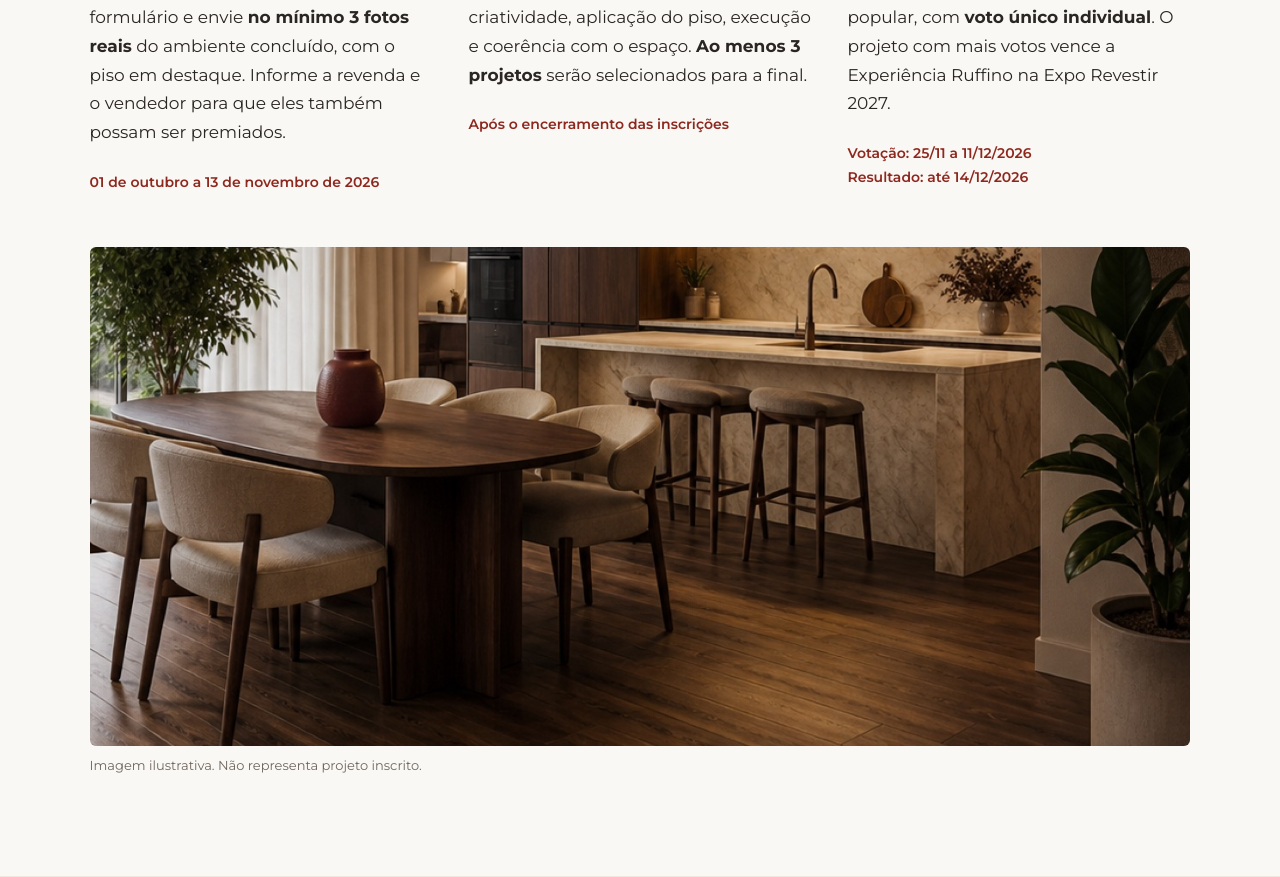
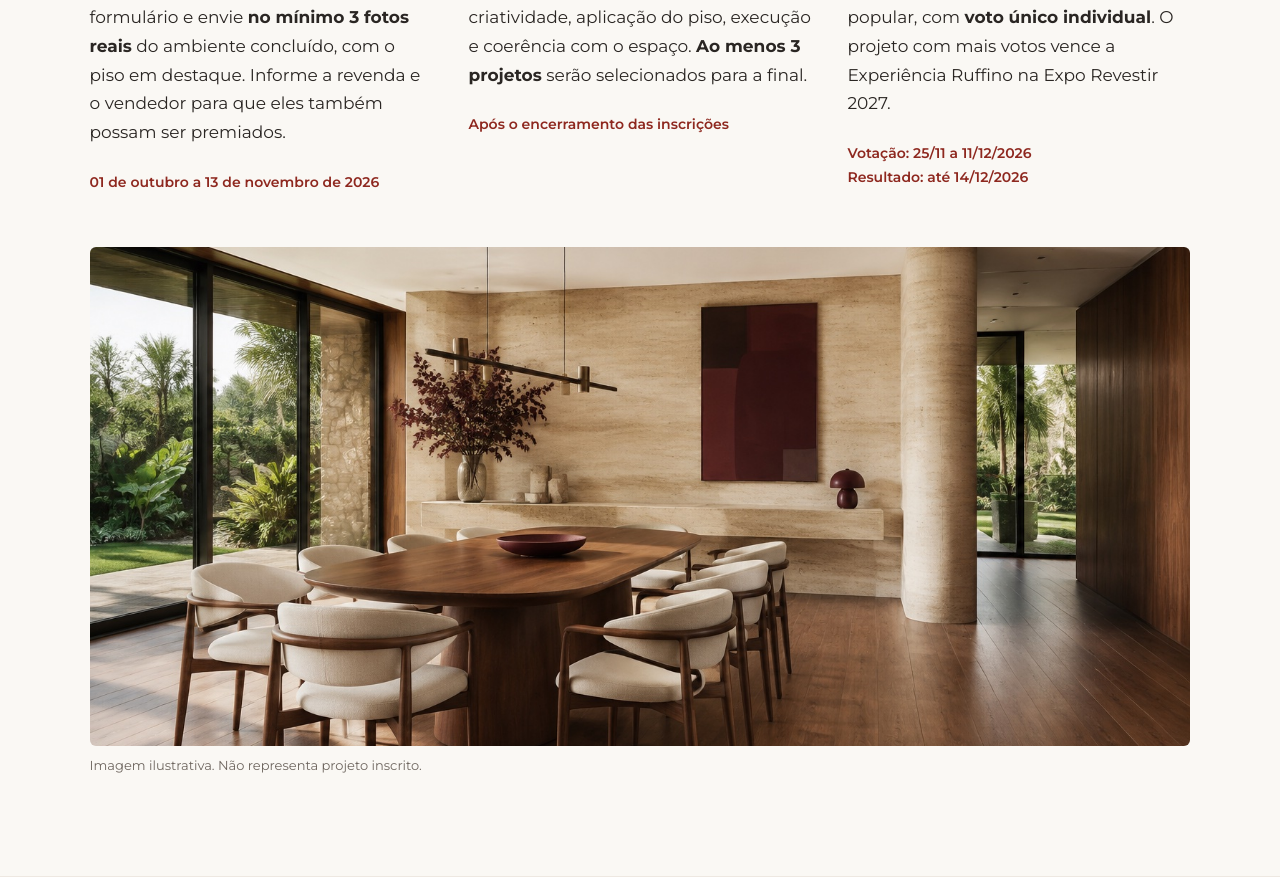
Before and after one commit to estudioas/passaporte, a PHP site: template views/home.php in a window 1280 px wide. Shown: the part 1348-2225 px from the top of the page. Run offline with PHP 8.4, Linux system fonts and the light colour scheme; the template is opened without the code that fills it, so the values that code supplies are empty.

Commit message:
Integrar imagens geradas à campanha

```diff
--- a/views/home.php
+++ b/views/home.php
@@ -15,7 +15,7 @@
   <article><span class="step-number">02</span><h3>É a vez da curadoria</h3><p>A comissão técnica avalia estética, criatividade, aplicação do piso, execução e coerência com o espaço. <strong>Ao menos 3 projetos</strong> serão selecionados para a final.</p><small>Após o encerramento das inscrições</small></article>
   <article><span class="step-number">03</span><h3>O público escolhe</h3><p>Os finalistas participam da votação popular, com <strong>voto único individual</strong>. O projeto com mais votos vence a Experiência Ruffino na Expo Revestir 2027.</p><small>Votação: 25/11 a 11/12/2026<br>Resultado: até 14/12/2026</small></article>
  </div>
- <figure class="campaign-editorial-image"><img src="/assets/img/finalista-ambiente-02-v2.jpg" alt="Ambiente ilustrativo contemporâneo com piso amadeirado e luz natural" loading="lazy" width="1536" height="1024"><figcaption>Imagem ilustrativa. Não representa projeto inscrito.</figcaption></figure>
+ <figure class="campaign-editorial-image"><img src="/assets/img/campanha-jantar-2027.jpg" alt="Ambiente ilustrativo contemporâneo com piso amadeirado e luz natural" loading="lazy" width="1536" height="1024"><figcaption>Imagem ilustrativa. Não representa projeto inscrito.</figcaption></figure>
 </section>
 <section class="campaign-eligibility">
  <div><span class="passport-eyebrow dark">Seu <span class="tag-keyword">projeto</span></span><h2>Antes de se cadastrar</h2></div>
@@ -25,4 +25,4 @@
  <div><span class="passport-eyebrow"><span class="tag-keyword">Experiência</span> Ruffino</span><h2>Seu próximo destino:<br><span>Expo Revestir 2027.</span></h2><p>O autor do projeto vencedor embarca para São Paulo como convidado VIP da Ruffino.</p></div>
  <div><ul class="prize-list"><li>Passagem aérea de ida e volta, com origem no Brasil</li><li>1 diária de hotel, conforme disponibilidade</li><li>Traslado entre aeroporto, hotel e evento</li><li>R$ 1.000 em voucher de alimentação</li><li>Participação como convidado VIP da Ruffino</li></ul><p>Prêmio pessoal e intransferível. Consulte as condições completas no regulamento.</p></div>
 </section>
-<section class="passport-vote-section campaign-retail"><figure class="campaign-materials-image"><img src="/assets/img/finalista-ambiente-03-v2.jpg" alt="Ambiente ilustrativo de interiores com acabamentos amadeirados" loading="lazy" width="1536" height="1024"><figcaption>Imagem ilustrativa.</figcaption></figure><div class="campaign-retail-copy"><span class="passport-eyebrow dark">Parceiros que <span class="tag-keyword">ganham juntos</span></span><h2>A revenda e o vendedor também participam.</h2><p>Quando indicados no cadastro do projeto vencedor, a revenda recebe <strong>R$ 5.000 em produtos Ruffino</strong> e o vendedor recebe <strong>R$ 1.000 em cartão premiação</strong>, conforme as condições do regulamento de varejo.</p><div class="campaign-links"><a href="/regulamento/profissionais">Regulamento dos profissionais ↗</a><a href="/regulamento/revendas">Regulamento das revendas e vendedores ↗</a></div><a class="passport-primary-cta" href="https://www.ruffinoacabamentos.com/passaporte-revestir">Fazer meu cadastro no site da Ruffino ↗</a></div></section>
+<section class="passport-vote-section campaign-retail"><figure class="campaign-materials-image"><img src="/assets/img/campanha-materiais-2027.jpg" alt="Composição ilustrativa de amostras de pisos, pedras e tecidos em um estúdio contemporâneo" loading="lazy" width="1536" height="1024"><figcaption>Imagem ilustrativa.</figcaption></figure><div class="campaign-retail-copy"><span class="passport-eyebrow dark">Parceiros que <span class="tag-keyword">ganham juntos</span></span><h2>A revenda e o vendedor também participam.</h2><p>Quando indicados no cadastro do projeto vencedor, a revenda recebe <strong>R$ 5.000 em produtos Ruffino</strong> e o vendedor recebe <strong>R$ 1.000 em cartão premiação</strong>, conforme as condições do regulamento de varejo.</p><div class="campaign-links"><a href="/regulamento/profissionais">Regulamento dos profissionais ↗</a><a href="/regulamento/revendas">Regulamento das revendas e vendedores ↗</a></div><a class="passport-primary-cta" href="https://www.ruffinoacabamentos.com/passaporte-revestir">Fazer meu cadastro no site da Ruffino ↗</a></div></section>
```
